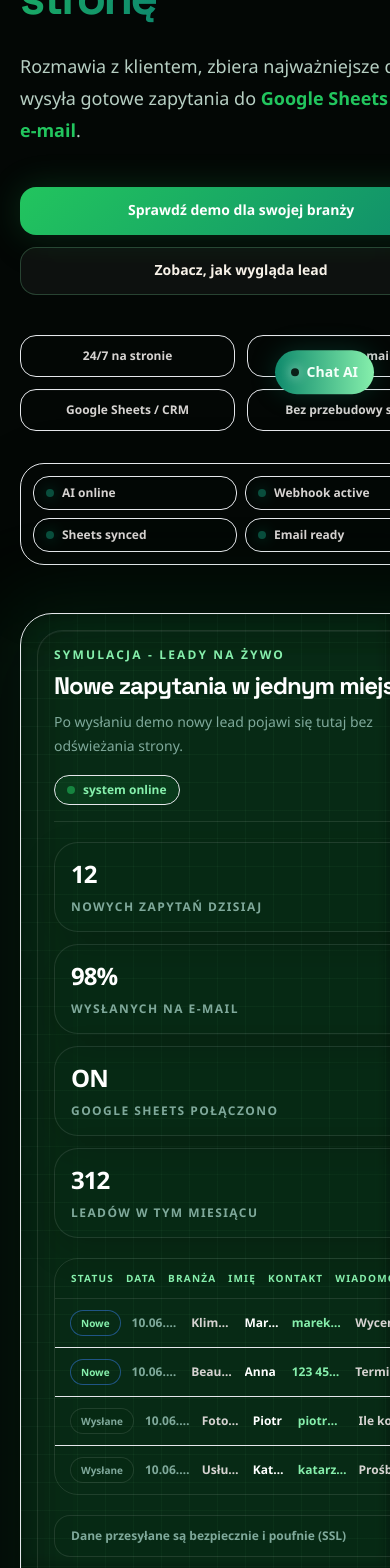
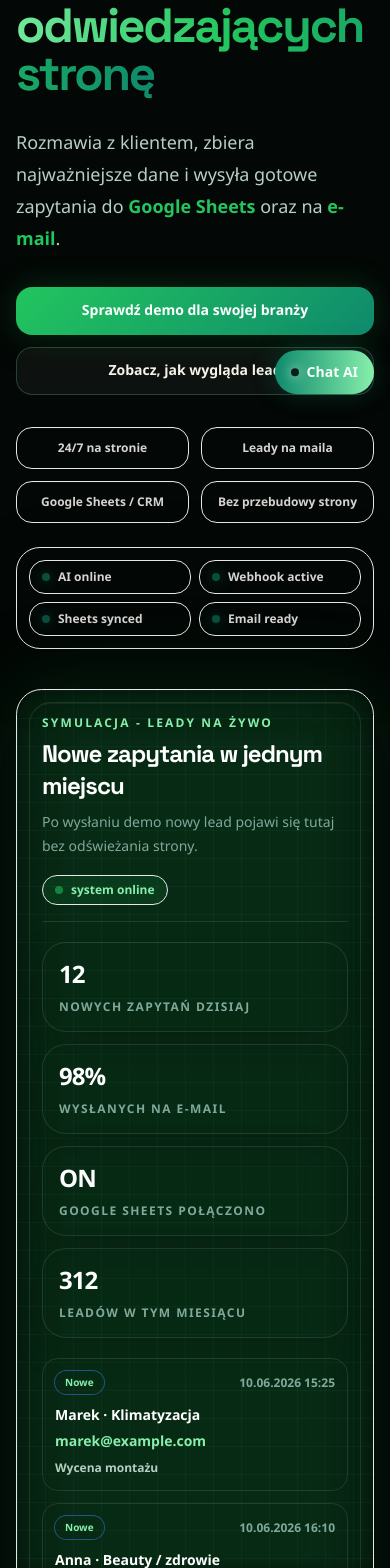
Before and after one commit to chatbotasystent-byte/Chat-bot-franek, a Next.js app: page / in a window 390 px wide. Shown: the part 432-2000 px from the top of the page. Built offline with nearby package versions, Linux system fonts and the light colour scheme.

Commit message:
Dopracuj stronę pod urządzenia mobilne

```diff
--- a/app/globals.css
+++ b/app/globals.css
@@ -18,10 +18,14 @@
 
 html {
   scroll-behavior: smooth;
+  max-width: 100%;
+  overflow-x: hidden;
 }
 
 body {
   min-height: 100vh;
+  max-width: 100%;
+  overflow-x: hidden;
   font-family: var(--font-manrope), system-ui, sans-serif;
   font-feature-settings: "cv02", "cv03", "cv04", "cv11";
   text-rendering: geometricPrecision;
@@ -39,6 +43,10 @@ button,
 input,
 textarea {
   font: inherit;
+}
+
+* {
+  box-sizing: border-box;
 }
 
 h1,
--- a/app/page.tsx
+++ b/app/page.tsx
@@ -174,20 +174,20 @@ export default function Home() {
       <main className="relative min-h-screen overflow-hidden bg-[#030705] text-white">
         <Navbar />
 
-      <section className="relative px-5 pb-14 pt-16 sm:px-8 sm:pt-20 lg:px-12 lg:pb-20 lg:pt-24">
+      <section className="relative px-4 pb-14 pt-12 sm:px-8 sm:pt-20 lg:px-12 lg:pb-20 lg:pt-24">
         <div className="absolute inset-0 -z-10 bg-[linear-gradient(135deg,#171717_0%,#0E2A24_56%,#171717_100%)]" />
         <div className="tech-grid pointer-events-none absolute inset-x-0 top-0 -z-10 h-full opacity-50 [mask-image:linear-gradient(to_bottom,black,transparent_82%)]" />
         <div className="pointer-events-none absolute left-[6%] top-28 hidden h-28 w-px bg-gradient-to-b from-transparent via-[#86EFAC]/35 to-transparent lg:block" />
         <div className="pointer-events-none absolute right-[10%] top-40 hidden h-px w-44 bg-gradient-to-r from-transparent via-[#0F8A6C]/45 to-transparent lg:block" />
         <span className="data-dot pointer-events-none absolute left-[9%] top-40 hidden h-2 w-2 rounded-full bg-[#86EFAC] lg:block" />
         <span className="data-dot pointer-events-none absolute right-[18%] top-32 hidden h-2 w-2 rounded-full bg-[#0F8A6C] lg:block" />
-        <div className="mx-auto grid max-w-7xl gap-12 lg:grid-cols-[0.9fr_1.1fr] lg:items-center">
-          <div className="animate-fade-up">
+        <div className="mx-auto grid max-w-7xl gap-10 lg:grid-cols-[0.9fr_1.1fr] lg:items-center">
+          <div className="min-w-0 animate-fade-up">
             <div className="inline-flex items-center gap-3 rounded-full border border-[#86EFAC]/18 bg-[#0B1F18]/70 px-4 py-2 text-xs font-semibold uppercase tracking-[0.2em] text-[#B7CFC3] shadow-[0_0_28px_rgba(34,197,94,0.12)] backdrop-blur">
               <span className="h-2 w-2 rounded-full bg-[#22C55E] shadow-[0_0_14px_rgba(34,197,94,0.9)]" />
               Inteligentny asystent leadów AI
             </div>
-            <h1 className="mt-9 max-w-4xl text-5xl font-black tracking-[-0.055em] text-[#F4FFF9] sm:text-6xl lg:text-7xl">
+            <h1 className="mt-8 max-w-4xl text-[2.55rem] font-black leading-[1.04] tracking-[-0.045em] text-[#F4FFF9] min-[380px]:text-5xl sm:text-6xl lg:text-7xl">
               Asystent AI, który pomaga zbierać kontakty i leady{" "}
               <span className="bg-gradient-to-r from-[#86EFAC] via-[#22C55E] to-[#0F8A6C] bg-clip-text text-transparent">
                 od odwiedzających stronę
@@ -198,16 +198,16 @@ export default function Home() {
               zapytania do <span className="font-semibold text-[#22C55E]">Google Sheets</span> oraz
               na <span className="font-semibold text-[#22C55E]">e-mail</span>.
             </p>
-            <div className="mt-10 flex flex-col gap-3 sm:flex-row sm:flex-wrap">
-              <a href="#branze" className="cta-primary cta-shine rounded-2xl px-7 py-3 text-sm">
+            <div className="mt-8 flex flex-col gap-3 sm:flex-row sm:flex-wrap">
+              <a href="#branze" className="cta-primary cta-shine w-full rounded-2xl px-5 py-3 text-center text-sm sm:w-auto sm:px-7">
                 Sprawdź demo dla swojej branży
               </a>
-              <a href="#lead-preview" className="cta-secondary rounded-2xl px-7 py-3 text-sm">
+              <a href="#lead-preview" className="cta-secondary w-full rounded-2xl px-5 py-3 text-center text-sm sm:w-auto sm:px-7">
                 Zobacz, jak wygląda lead
               </a>
             </div>
 
-            <div className="mt-10 grid max-w-2xl grid-cols-2 gap-3 sm:grid-cols-4">
+            <div className="mt-8 grid max-w-2xl grid-cols-2 gap-3 sm:grid-cols-4">
               {heroBenefits.map((benefit) => (
                 <span
                   key={benefit}
@@ -218,7 +218,7 @@ export default function Home() {
               ))}
             </div>
 
-            <div className="mt-8 grid max-w-2xl grid-cols-2 gap-2 rounded-3xl border border-[#86EFAC]/14 bg-[#030705]/52 p-3 shadow-[0_22px_70px_rgba(0,0,0,0.18)] backdrop-blur sm:grid-cols-4">
+            <div className="mt-6 grid max-w-2xl grid-cols-2 gap-2 rounded-3xl border border-[#86EFAC]/14 bg-[#030705]/52 p-3 shadow-[0_22px_70px_rgba(0,0,0,0.18)] backdrop-blur sm:grid-cols-4">
               {systemStatus.map((item) => (
                 <span
                   key={item}
--- a/components/AIDashboardIllustration.tsx
+++ b/components/AIDashboardIllustration.tsx
@@ -14,12 +14,12 @@ const leadRows = [
 
 export function AIDashboardIllustration() {
   return (
-    <div className="animate-fade-up animation-delay-450 relative">
-      <div className="absolute -inset-5 rounded-[2.4rem] bg-[#22C55E]/10 blur-2xl" />
+    <div className="animate-fade-up animation-delay-450 relative min-w-0 max-w-full">
+      <div className="pointer-events-none absolute -inset-x-3 -inset-y-4 rounded-[2.4rem] bg-[#22C55E]/10 blur-2xl sm:-inset-5" />
 
-      <div className="relative overflow-hidden rounded-[2rem] border border-[#22C55E]/18 bg-[#070A08]/92 p-4 shadow-[0_30px_100px_rgba(0,0,0,0.34)] backdrop-blur sm:p-5 lg:p-6">
+      <div className="relative max-w-full overflow-hidden rounded-[1.6rem] border border-[#22C55E]/18 bg-[#070A08]/92 p-3 shadow-[0_30px_100px_rgba(0,0,0,0.34)] backdrop-blur sm:rounded-[2rem] sm:p-5 lg:p-6">
         <div className="tech-grid pointer-events-none absolute inset-0 opacity-18" />
-        <div className="relative rounded-[1.6rem] border border-white/10 bg-[#050706]/82 p-4 shadow-[inset_0_1px_0_rgba(255,255,255,0.06)] sm:p-5">
+        <div className="relative min-w-0 rounded-[1.35rem] border border-white/10 bg-[#050706]/82 p-3 shadow-[inset_0_1px_0_rgba(255,255,255,0.06)] sm:rounded-[1.6rem] sm:p-5">
           <div className="flex flex-col gap-4 border-b border-white/10 pb-4 sm:flex-row sm:items-start sm:justify-between">
             <div>
               <p className="text-xs font-bold uppercase tracking-[0.18em] text-[#86EFAC]">
@@ -52,7 +52,34 @@ export function AIDashboardIllustration() {
             ))}
           </div>
 
-          <div className="mt-5 overflow-hidden rounded-3xl border border-white/10 bg-[#0E2A24]/38">
+          <div className="mt-5 grid gap-3 md:hidden">
+            {leadRows.map(([status, date, industry, name, contact, message]) => (
+              <article
+                key={`${date}-${name}-mobile`}
+                className="rounded-2xl border border-white/10 bg-[#0E2A24]/42 p-3"
+              >
+                <div className="flex min-w-0 items-center justify-between gap-3">
+                  <span
+                    className={`shrink-0 rounded-full px-2.5 py-1 text-[10px] font-black ${
+                      status === "Nowe"
+                        ? "bg-[#22C55E]/14 text-[#86EFAC] ring-1 ring-[#22C55E]/22"
+                        : "bg-[#0B1F18]/70 text-[#7FA99B] ring-1 ring-white/10"
+                    }`}
+                  >
+                    {status}
+                  </span>
+                  <span className="truncate text-xs font-semibold text-[#7FA99B]">{date}</span>
+                </div>
+                <div className="mt-3 grid gap-1.5 text-sm font-semibold text-[#D6D3D1]">
+                  <p className="truncate text-white">{name} · {industry}</p>
+                  <p className="truncate text-[#86EFAC]">{contact}</p>
+                  <p className="break-words text-xs leading-5 text-[#B7CFC3]">{message}</p>
+                </div>
+              </article>
+            ))}
+          </div>
+
+          <div className="mt-5 hidden overflow-hidden rounded-3xl border border-white/10 bg-[#0E2A24]/38 md:block">
             <div className="grid grid-cols-[0.75fr_1.15fr_1fr_0.85fr_1.25fr_1.35fr] gap-3 border-b border-white/10 bg-[#0B1F18]/[0.045] px-4 py-3 text-[10px] font-black uppercase tracking-[0.12em] text-[#86EFAC]">
               <span>Status</span>
               <span>Data</span>
--- a/components/ChatModal.tsx
+++ b/components/ChatModal.tsx
@@ -82,7 +82,7 @@ export function ChatModal({ suggestions }: ChatModalProps) {
       </button>
 
       <div
-        className={`fixed inset-x-3 bottom-3 top-3 z-50 flex flex-col transition duration-300 sm:inset-x-auto sm:bottom-6 sm:right-6 sm:top-20 sm:w-[520px] ${
+        className={`fixed inset-x-3 bottom-3 top-3 z-50 flex max-h-[calc(100dvh-1.5rem)] flex-col transition duration-300 sm:inset-x-auto sm:bottom-6 sm:right-6 sm:top-20 sm:max-h-[calc(100dvh-6.5rem)] sm:w-[520px] ${
           isOpen ? "pointer-events-auto translate-x-0 opacity-100" : "pointer-events-none translate-x-full opacity-0"
         }`}
         role="dialog"
@@ -93,12 +93,12 @@ export function ChatModal({ suggestions }: ChatModalProps) {
         <div
           className="flex h-full min-h-0 w-full flex-col overflow-hidden rounded-3xl border border-[#86EFAC]/14 bg-[#030705] shadow-2xl shadow-emerald-950/36"
         >
-          <div className="flex flex-none items-start justify-between gap-4 border-b border-white/10 bg-[#0B1F18]/[0.06] px-5 py-4 sm:px-6">
+          <div className="flex flex-none items-start justify-between gap-3 border-b border-white/10 bg-[#0B1F18]/[0.06] px-4 py-3 sm:gap-4 sm:px-6 sm:py-4">
             <div>
               <h2 className="text-xl font-semibold text-white">
                 Demo chatbota AI
               </h2>
-              <p className="mt-1 text-sm leading-6 text-slate-300">
+              <p className="mt-1 line-clamp-2 text-xs leading-5 text-slate-300 sm:text-sm sm:leading-6">
                 Napisz, jaką prowadzisz firmę, a bot pokaże przykładowe zastosowania.
               </p>
             </div>
--- a/components/ChatWidget.tsx
+++ b/components/ChatWidget.tsx
@@ -134,7 +134,7 @@ const industryPromptSuggestions: Record<IndustryKey, string[]> = {
 };
 
 const leadInputClass =
-  "mt-1 h-9 w-full rounded-lg border border-[#86EFAC]/70 bg-[#0B1F18] px-2.5 py-1.5 text-sm text-[#F4FFF9] outline-none transition placeholder:text-[#9BB7AA] focus:border-[#0F8A6C] focus:ring-2 focus:ring-[#0F8A6C]/20";
+  "mt-1 min-h-11 w-full rounded-lg border border-[#86EFAC]/70 bg-[#0B1F18] px-3 py-2 text-base text-[#F4FFF9] outline-none transition placeholder:text-[#9BB7AA] focus:border-[#0F8A6C] focus:ring-2 focus:ring-[#0F8A6C]/20 sm:text-sm";
 
 function isContactIntent(text: string) {
   const normalizedText = text.toLowerCase();
@@ -726,7 +726,7 @@ export const ChatWidget = forwardRef<ChatWidgetHandle, ChatWidgetProps>(function
             <form
               onSubmit={handleLeadFormSubmit}
               noValidate
-              className="w-full max-w-[420px] rounded-2xl border border-[#86EFAC]/80 bg-[#071B14] p-3 text-[#F4FFF9] shadow-[0_14px_34px_rgba(14,42,36,0.12)] sm:p-4"
+              className="max-h-[64vh] w-full max-w-[420px] overflow-y-auto rounded-2xl border border-[#86EFAC]/80 bg-[#071B14] p-3 text-[#F4FFF9] shadow-[0_14px_34px_rgba(14,42,36,0.12)] sm:max-h-none sm:p-4"
             >
               <label className="sr-only" aria-hidden="true">
                 Potwierdź stronę firmy
@@ -903,7 +903,7 @@ export const ChatWidget = forwardRef<ChatWidgetHandle, ChatWidgetProps>(function
           value={input}
           onChange={(event) => setInput(event.target.value)}
           placeholder={inputPlaceholder}
-          className="min-h-12 min-w-0 flex-1 rounded-xl border border-[#86EFAC]/80 bg-[#0B1F18] px-4 py-3 text-sm text-[#F4FFF9] outline-none transition placeholder:text-[#9BB7AA] focus:border-[#0F8A6C] focus:bg-[#0B1F18] focus:ring-2 focus:ring-[#0F8A6C]/35"
+          className="min-h-12 min-w-0 flex-1 rounded-xl border border-[#86EFAC]/80 bg-[#0B1F18] px-4 py-3 text-base text-[#F4FFF9] outline-none transition placeholder:text-[#9BB7AA] focus:border-[#0F8A6C] focus:bg-[#0B1F18] focus:ring-2 focus:ring-[#0F8A6C]/35 sm:text-sm"
           disabled={isLoading}
         />
         <button
--- a/components/ContactForm.tsx
+++ b/components/ContactForm.tsx
@@ -5,7 +5,7 @@ import { FormEvent, useRef, useState } from "react";
 type FormState = "idle" | "loading" | "success" | "error";
 
 const fieldClass =
-  "mt-2 min-h-12 w-full rounded-xl border border-[#86EFAC]/18 bg-[#050706]/74 px-4 py-3 text-sm text-[#F4FFF9] outline-none transition placeholder:text-[#7FA99B] focus:border-[#22C55E]/70 focus:bg-[#07110D] focus:ring-2 focus:ring-[#22C55E]/18";
+  "mt-2 min-h-12 w-full rounded-xl border border-[#86EFAC]/18 bg-[#050706]/74 px-4 py-3 text-base text-[#F4FFF9] outline-none transition placeholder:text-[#7FA99B] focus:border-[#22C55E]/70 focus:bg-[#07110D] focus:ring-2 focus:ring-[#22C55E]/18 sm:text-sm";
 
 export function ContactForm() {
   const [state, setState] = useState<FormState>("idle");
```
Also changed, not shown: components/LeadMechanismsDemo.tsx (+5 -5 lines), components/LiveWebsiteSimulation.tsx (+6 -6 lines), 1 other file (tests, documents, lock files or other folders).
